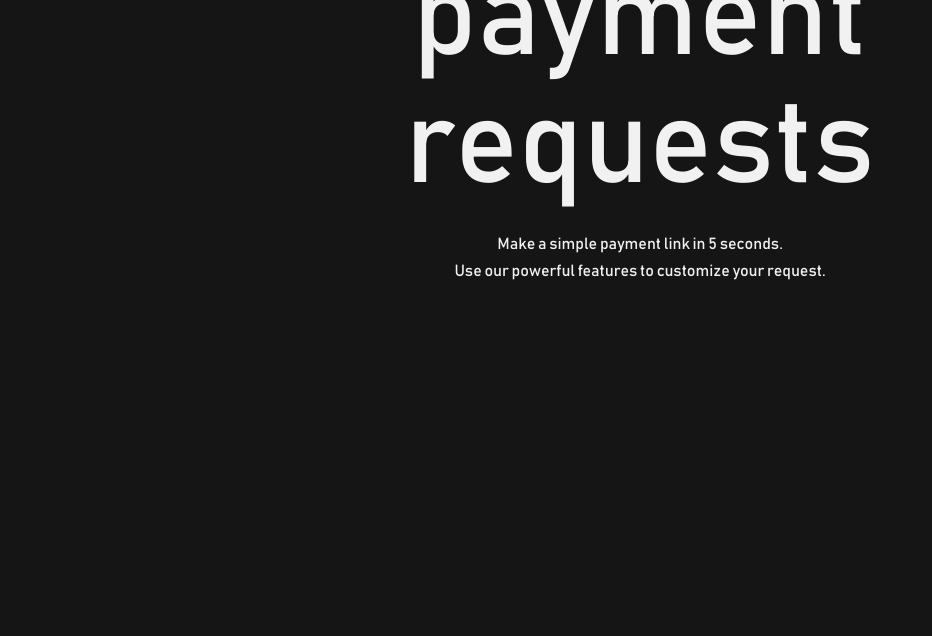
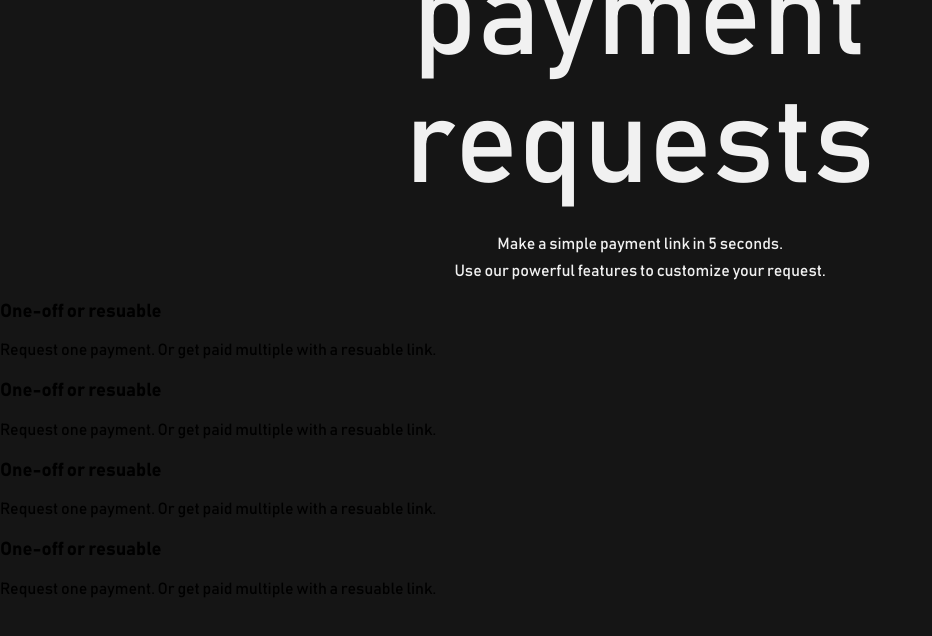
Before and after one commit to Abolfazl181920/Crypto-website, a React (Create React App) app: page / in a window 1280 px wide. Shown: the part 1148-1784 px from the top of the page, without its empty margins (0-932 px from the left). Built offline with nearby package versions, Linux system fonts and the light colour scheme; grey boxes are pictures that could not be loaded.

Commit message:
create Items

```diff
--- a/src/Components/Content/Content.js
+++ b/src/Components/Content/Content.js
@@ -1,4 +1,6 @@
 import React from 'react';
+
+import Items from 'Components/Content/Items';
 
 import Coin from 'Assests/Swim.webm';
 
@@ -22,6 +24,8 @@ const Content = () => {
                 <p className="payment">Make a simple payment link in 5 seconds.</p>
                 <p className="request">Use our powerful features to customize your request.</p>
             </div>
+
+            <Items />
         </div>
     )
 }
--- /dev/null
+++ b/src/Components/Content/Items.js
@@ -0,0 +1,29 @@
+import React from 'react';
+
+const Items = () => {
+    return (
+        <div>
+            <div>
+                <h3>One-off or resuable</h3>
+                <p>Request one payment. Or get paid multiple with a resuable link.</p>
+            </div>
+
+            <div>
+                <h3>One-off or resuable</h3>
+                <p>Request one payment. Or get paid multiple with a resuable link.</p>
+            </div>
+
+            <div>
+                <h3>One-off or resuable</h3>
+                <p>Request one payment. Or get paid multiple with a resuable link.</p>
+            </div>
+
+            <div>
+                <h3>One-off or resuable</h3>
+                <p>Request one payment. Or get paid multiple with a resuable link.</p>
+            </div>
+        </div>
+    );
+}
+
+export default Items;
```
